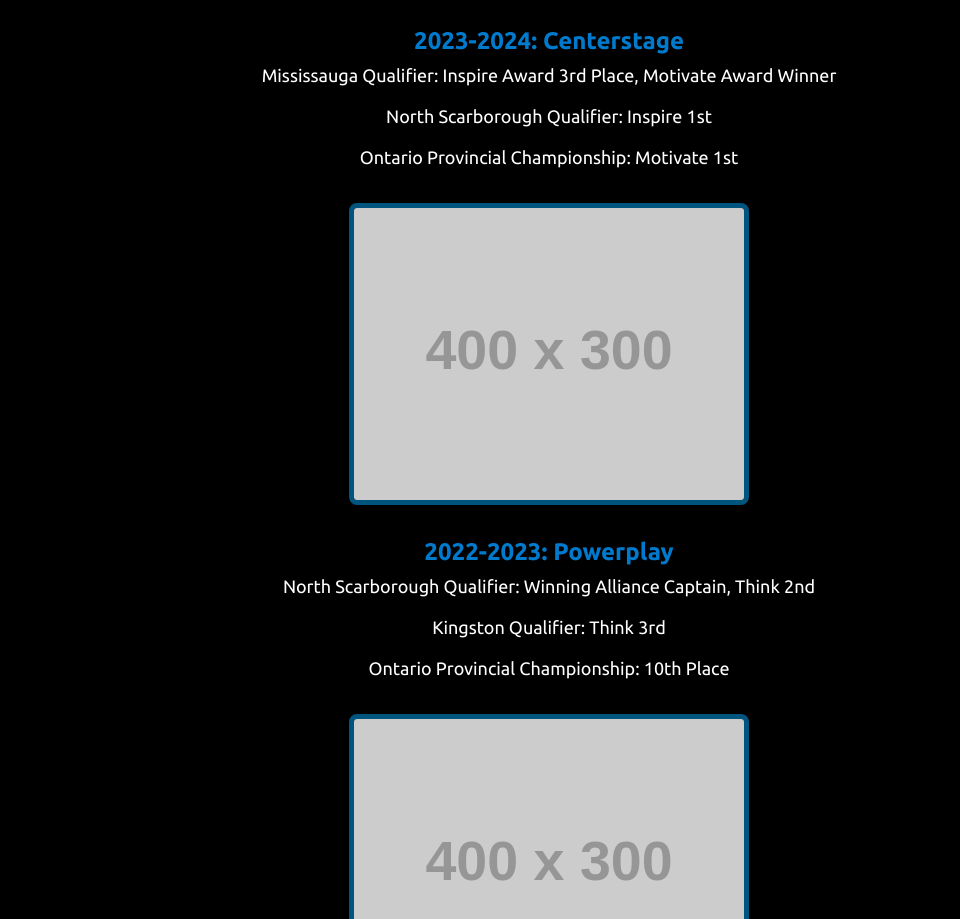
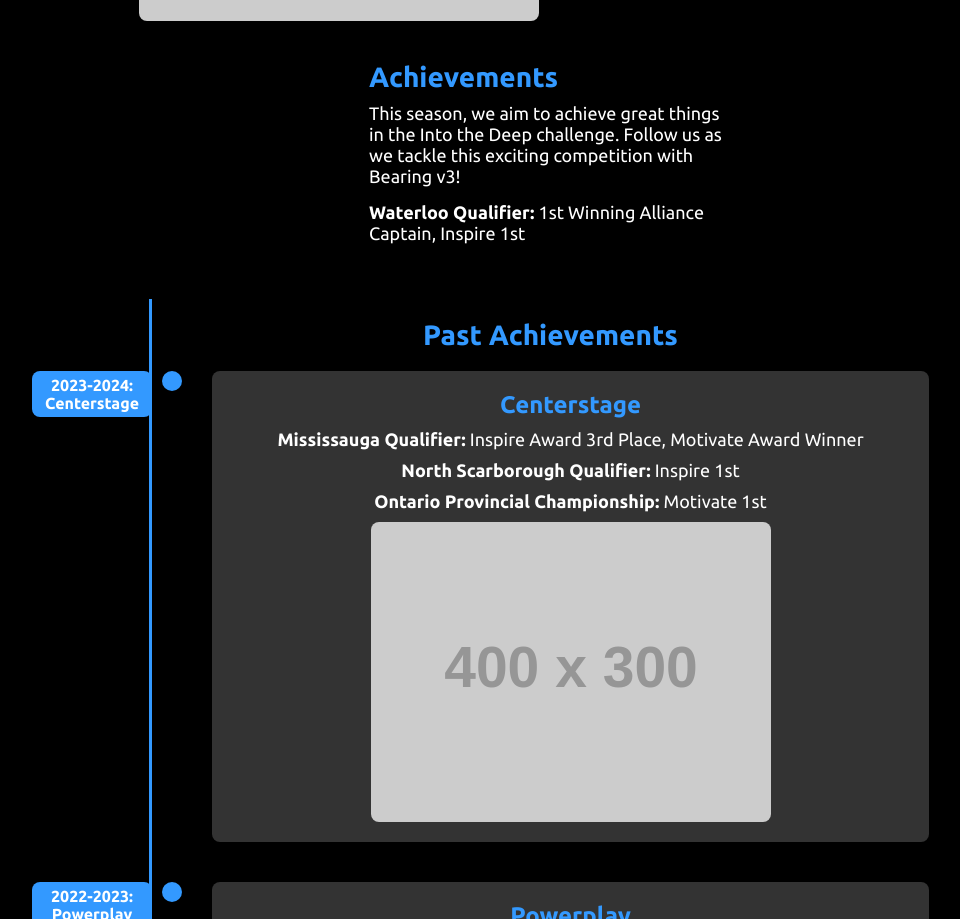
Before and after one commit to robeartics/robeartics.github.io, a website built with Vite: page src/pages/team.html in a window 1280 px wide. Shown: the part 1881-2800 px from the top of the page, without its empty margins (91-1051 px from the left). Built offline with nearby package versions, Linux system fonts and the light colour scheme; placeholder pictures from the web are drawn by us.

Commit message:
yupppe
yupppee

```diff
--- a/src/pages/team.html
+++ b/src/pages/team.html
@@ -62,68 +62,101 @@
   <script>
     document.body.style.overflowX = 'hidden';
   </script>
-  body>
+  <body>
    <!-- OUR TEAM Section -->
    <section class="team-section" id="our-team">
     <h2>Our Team</h2>
 
+    <!-- Who We Are -->
+    <div class="content-section">
+      <div class="content-flex">
+        <img src="https://via.placeholder.com/400x300" alt="Who We Are" class="content-image">
+          <div>
+            <h3>Who We Are</h3>
+              <p>Hello! We are Robeartics 19500, a dedicated robotics team competing in the FIRST Tech Challenge. Our mascot, Bearing Jr., represents the spirit of innovation, strength, and perseverance that defines us.</p>
+          </div>
+      </div>
+    </div>
+
     <!-- Mission Statement -->
-    <div class="team-section-content">
+    <div class="content-section">
+      <div class="content-flex">
+        <img src="https://via.placeholder.com/400x300" alt="Mission Statement" class="content-image">
+        <div>
           <h3>Mission Statement</h3>
           <p>At Robeartics, our mission is to inspire creativity, foster teamwork, and promote STEM education through competitive robotics.</p>
         </div>
+      </div>
+    </div>
 
     <!-- Values and Culture -->
-    <div class="team-section-content">
+    <div class="content-section">
+      <div class="content-flex">
+        <img src="https://via.placeholder.com/400x300" alt="Values and Culture" class="content-image">
+        <div>
           <h3>Values and Culture</h3>
           <p>We pride ourselves on being a team that values respect, inclusivity, hard work, and a passion for learning. Every member of Robeartics is encouraged to contribute their unique skills and ideas, making us stronger together.</p>
         </div>
-
-    <!-- Who We Are -->
-    <div class="team-section-content">
-      <h3>Who We Are</h3>
-      <p>We are Robeartics 19500, a dedicated robotics team competing in the FIRST Tech Challenge. Our mascot, Bearing Jr., represents the spirit of innovation, strength, and perseverance that defines us.</p>
+      </div>
     </div>
 
     <!-- Achievements -->
-    <div class="team-section-content">
+    <div class="content-section">
+      <div class="content-flex">
+        <div>
           <h3>Achievements</h3>
-
-      <!-- 2024-2025 Season -->
-      <div class="achievement-season">
-        <h4>2024-2025 Season</h4>
           <p>This season, we aim to achieve great things in the Into the Deep challenge. Follow us as we tackle this exciting competition with Bearing v3!</p>
-        <p>Waterloo Qualifier: 1st Winning Alliance Captain, Inspire 1st</p>
-        <img src="https://via.placeholder.com/400x300" alt="Placeholder image for 2024-2025 achievements" class="achievement-image">
+          <p><b>Waterloo Qualifier:</b> 1st Winning Alliance Captain, Inspire 1st</p>
+        </div>
+      </div>
     </div>
 
   <!-- Past Achievements -->
-      <div class="achievement-season">
-        <h4>2023-2024: Centerstage</h4>
-        <p>Mississauga Qualifier: Inspire Award 3rd Place, Motivate Award Winner</p>
-        <p>North Scarborough Qualifier: Inspire 1st</p>
-        <p>Ontario Provincial Championship: Motivate 1st</p>
-        <img src="https://via.placeholder.com/400x300" alt="Placeholder image for 2023-2024 achievements" class="achievement-image">
+  <div class="timeline">
+    <h3>Past Achievements</h3>
+    <!-- Timeline items -->
+    <div class="timeline-item">
+      <div class="timeline-date">2023-2024: Centerstage</div>
+      <div class="timeline-content">
+        <h4>Centerstage</h4>
+        <p><b>Mississauga Qualifier:</b> Inspire Award 3rd Place, Motivate Award Winner</p>
+        <p><b>North Scarborough Qualifier:</b> Inspire 1st</p>
+        <p><b>Ontario Provincial Championship:</b> Motivate 1st</p>
+        <img src="https://via.placeholder.com/400x300" alt="Centerstage Achievements" class="timeline-image">
+      </div>
     </div>
 
-      <div class="achievement-season">
-        <h4>2022-2023: Powerplay</h4>
-        <p>North Scarborough Qualifier: Winning Alliance Captain, Think 2nd</p>
-        <p>Kingston Qualifier: Think 3rd</p>
-        <p>Ontario Provincial Championship: 10th Place</p>
-        <img src="https://via.placeholder.com/400x300" alt="Placeholder image for 2022-2023 achievements" class="achievement-image">
+    <div class="timeline-item">
+      <div class="timeline-date">2022-2023: Powerplay</div>
+      <div class="timeline-content">
+        <h4>Powerplay</h4>
+        <p><b>North Scarborough Qualifier:</b> Winning Alliance Captain, Think 2nd</p>
+        <p><b>Kingston Qualifier:</b> Think 3rd</p>
+        <p><b>Ontario Provincial Championship:</b> 10th Place</p>
+        <img src="https://via.placeholder.com/400x300" alt="Powerplay Achievements" class="timeline-image">
       </div>
-
-      <div class="achievement-season">
-        <h4>2021-2022: Freight Frenzy</h4>
-        <p>Windsor Qualifier: Inspire 3rd, Think 1st, Innovate 3rd, Design 3rd, Top 3</p>
-        <p>Scarborough Qualifier: Top 3, Design 1st</p>
-        <p>Ontario Provincial Championship: 15th Place</p>
-        <p>First major competition season, where we built a foundation of teamwork and learning that propelled us forward.</p>
-        <img src="https://via.placeholder.com/400x300" alt="Placeholder image for 2021-2022 achievements" class="achievement-image">
     </div>
   </div>
 </section>
+
+<!-- JavaScript for Animation -->
+<script>
+  document.addEventListener("DOMContentLoaded", function() {
+    const timelineItems = document.querySelectorAll(".timeline-item");
+
+    const observer = new IntersectionObserver((entries) => {
+      entries.forEach((entry) => {
+        if (entry.isIntersecting) {
+          entry.target.classList.add("slide-in");
+        }
+      });
+    });
+
+    timelineItems.forEach((item) => {
+      observer.observe(item);
+    });
+  });
+</script>
 </body>
 </html>
 <!--Footer Section-->
--- a/src/teamnav.css
+++ b/src/teamnav.css
@@ -193,6 +193,15 @@ body, html {
     color: #fff; /* White text color */
   }
 
+ /* General Styles */
+body, html {
+  margin: 0;
+  padding: 0;
+  box-sizing: border-box;
+  font-family: 'Ubuntu', sans-serif;
+  background-color: #000; /* Black background */
+  color: #fff; /* White text color */
+}
 /* OUR TEAM Section Styles */
 .team-section {
   padding: 60px 20px;
@@ -204,68 +213,127 @@ body, html {
 .team-section h2 {
   font-size: 36px;
   margin-bottom: 20px;
-    color: #00557f; /* Blue accent color */
+  text-align: center;
+  color: #3399ff; /* Lighter blue accent color */
 }
 
-  .team-section-content {
+.content-section {
   margin-bottom: 40px;
+  text-align: center;
 }
 
-  .team-section-content h3 {
-    font-size: 28px;
-    margin-bottom: 15px;
-    color: #00557f; /* Blue accent color */
+.content-flex {
+  display: flex;
+  justify-content: center;
+  align-items: center;
+  gap: 20px; /* Space between image and text */
+  flex-wrap: wrap;
 }
 
-  .team-section-content p {
-    font-size: 18px;
-    max-width: 800px;
-    margin: 0 auto 20px auto;
-  }
-
-  .achievement-season {
-    margin-bottom: 30px;
-  }
-
-  .achievement-season h4 {
-    font-size: 24px;
-    margin-bottom: 10px;
-    color: #007acc; /* Slightly different blue for variety */
-  }
-
-  .achievement-image {
+.content-image {
+  display: block;
+  margin: 0;
   width: 100%;
   max-width: 400px;
   height: auto;
   border-radius: 8px;
-    margin-top: 15px;
-    border: 5px solid #00557f; /* Blue border to match theme */
 }
 
-  /* Responsive Design */
-  @media (max-width: 768px) {
-    .team-section {
-      padding: 40px 15px;
+.content-section h3 {
+  font-size: 28px;
+  margin-bottom: 10px;
+  text-align: left;
+  max-width: 400px;
+  padding: 0 20px;
+  color: #3399ff; /* Lighter blue accent color */
 }
 
-    .team-section h2 {
-      font-size: 32px;
+.content-section p {
+  font-size: 18px;
+  margin-bottom: 15px;
+  max-width: 400px; /* Constrain width to match image */
+  padding: 0 20px; /* Add padding to ensure text isn't too close to edges */
+  text-align: left; /* Align text to the left */
 }
 
-    .team-section-content h3 {
-      font-size: 24px;
+/* Timeline Styles (remains untouched) */
+.timeline {
+  margin-top: 40px;
+  position: relative;
+  max-width: 800px;
+  margin: 0 auto; /* Center the timeline */
+  padding: 20px;
+  border-left: 3px solid #3399ff; /* Blue timeline line */
 }
 
-    .team-section-content p {
-      font-size: 16px;
-      margin-bottom: 15px;
+.timeline h3 {
+  font-size: 28px;
+  margin-bottom: 20px;
+  color: #3399ff; /* Lighter blue accent color */
 }
 
-    .achievement-season h4 {
-      font-size: 22px;
+.timeline-item {
+  position: relative;
+  margin-bottom: 40px;
+  padding-left: 40px;
+  opacity: 0;
+  transform: translateX(-50px);
+  transition: all 0.5s ease-out;
 }
 
-    .achievement-image {
-      max-width: 100%;
+.timeline-item::before {
+  content: '';
+  position: absolute;
+  top: 0;
+  left: -10px;
+  width: 20px;
+  height: 20px;
+  background-color: #3399ff;
+  border-radius: 50%;
 }
+
+.timeline-item.slide-in {
+  opacity: 1;
+  transform: translateX(0);
 }
+
+.timeline-date {
+  position: absolute;
+  left: -140px;
+  top: 0;
+  width: 120px;
+  background-color: #3399ff;
+  color: #fff;
+  text-align: center;
+  border-radius: 8px;
+  padding: 5px 10px;
+  font-weight: bold;
+}
+
+.timeline-content {
+  background-color: #333;
+  border-radius: 8px;
+  padding: 20px;
+  color: #fff;
+  margin-bottom: 20px; /* Space for images */
+}
+
+.timeline-content h4 {
+  font-size: 24px;
+  margin-bottom: 10px;
+  color: #3399ff; /* Lighter blue accent color */
+}
+
+.timeline-content p {
+  font-size: 18px;
+  margin-bottom: 10px;
+}
+
+.timeline-image {
+  display: block;
+  margin: 10px auto 0;
+  width: 100%;
+  max-width: 400px;
+  height: auto;
+  border-radius: 8px;
+}
```
Also changed, not shown: src/botstylenav.css (+64 -25 lines), src/pages/robot.html (+67 -13 lines), src/images/Untitled design.png (added), src/images/intodadeep.jpg (added). Lines whose indentation alone changed are shown as unchanged.
